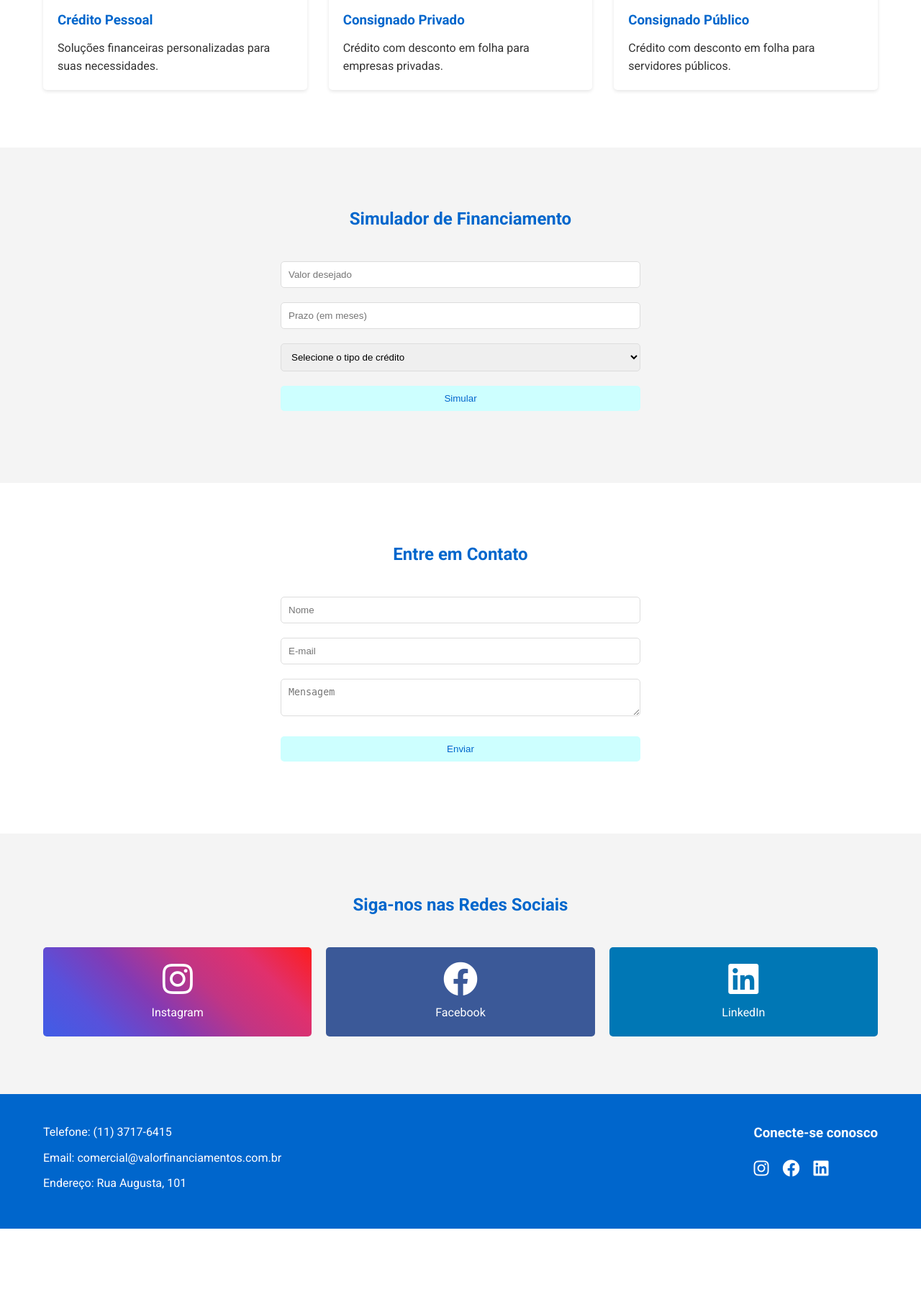
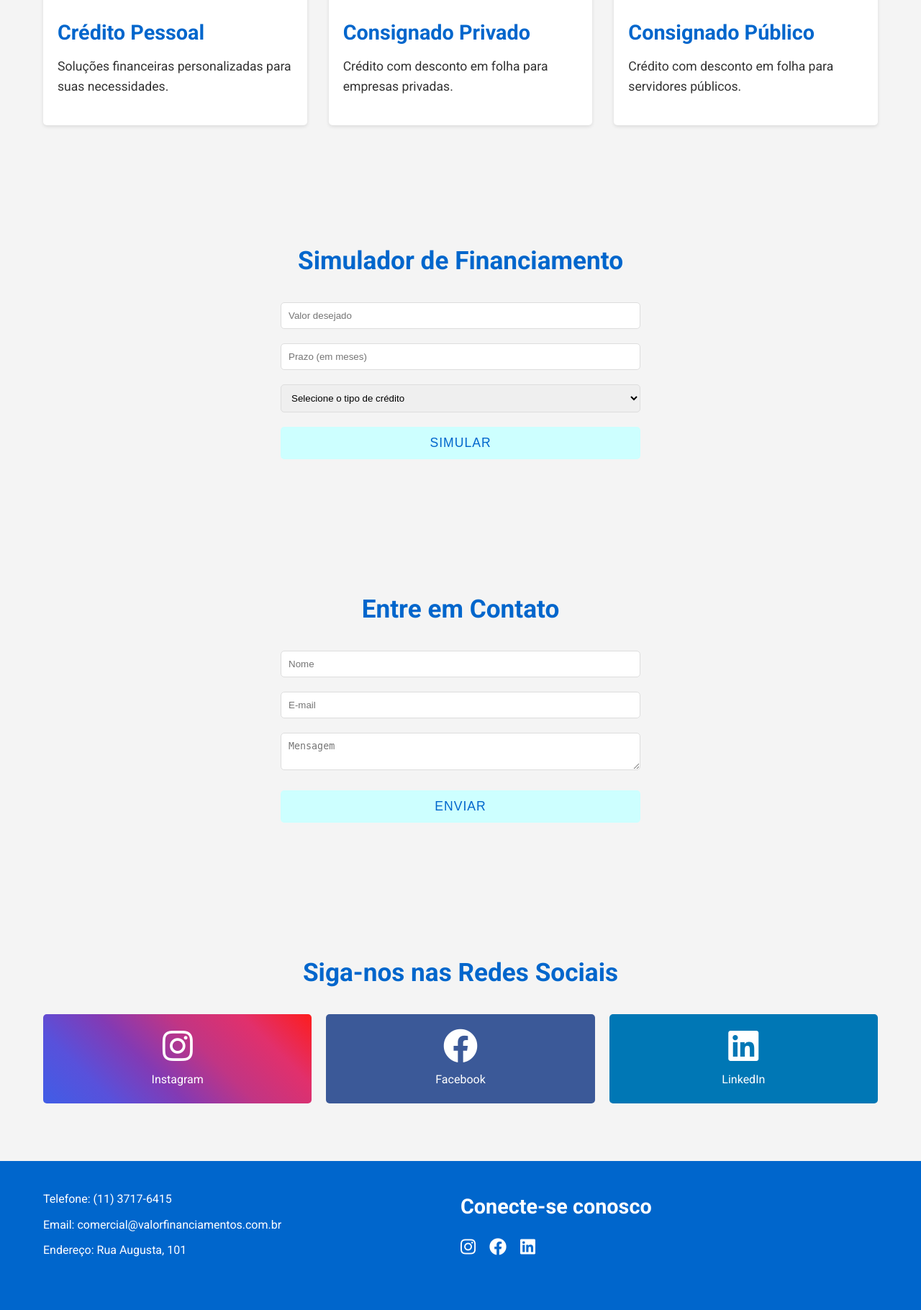
Before and after one commit to Pazzi14/SITEVALOR2-broken-, a PHP site: page / in a window 1280 px wide. Shown: the part 985-2805 px from the top of the page at 72% size. Before the commit the page ends 2692 px from the top, so only its background shows below. Run offline with PHP 8.4, Linux system fonts and the light colour scheme.

Commit message:
Update style.css

```diff
--- a/style.css
+++ b/style.css
@@ -361,3 +361,138 @@ footer {
 .slide-in {
     animation: slideInFromBottom 0.5s ease-out;
 }
+
+/* Accessibility */
+.skip-link {
+    position: absolute;
+    top: -40px;
+    left: 0;
+    background: var(--primary-color);
+    color: var(--white);
+    padding: 8px;
+    z-index: 100;
+}
+
+.skip-link:focus {
+    top: 0;
+}
+
+/* Print styles */
+@media print {
+    .whatsapp-button,
+    .social-grid,
+    nav,
+    .cta-button {
+        display: none;
+    }
+
+    body {
+        font-size: 12pt;
+    }
+
+    .container {
+        width: 100%;
+        max-width: none;
+    }
+}
+
+/* Additional styles for Sobre Nós page */
+.sobre-nos-hero h1 {
+    font-size: 2.5rem;
+    text-shadow: 2px 2px 4px rgba(0,0,0,0.5);
+}
+
+.sobre-nos-hero::before {
+    content: '';
+    position: absolute;
+    top: 0;
+    left: 0;
+    right: 0;
+    bottom: 0;
+    background: rgba(0, 0, 0, 0.6);
+    z-index: 1;
+}
+
+.sobre-nos-hero .container {
+    position: relative;
+    z-index: 2;
+}
+
+.section-padding p {
+    margin-bottom: 20px;
+    font-size: 1.1rem;
+}
+
+.team-grid h3 {
+    color: var(--primary-color);
+    margin-bottom: 15px;
+}
+
+/* Enhancements for better visual hierarchy */
+h2 {
+    font-size: 2.2rem;
+    margin-bottom: 30px;
+}
+
+h3 {
+    font-size: 1.8rem;
+    margin-bottom: 20px;
+}
+
+.section-padding:nth-child(even) {
+    background-color: var(--bg-light);
+}
+
+/* Improve form styling */
+form input:focus,
+form textarea:focus,
+form select:focus {
+    outline: none;
+    border-color: var(--primary-color);
+    box-shadow: 0 0 5px rgba(0, 102, 204, 0.5);
+}
+
+/* Enhance button styles */
+.cta-button,
+button[type="submit"] {
+    font-size: 1.1rem;
+    padding: 12px 24px;
+    text-transform: uppercase;
+    letter-spacing: 1px;
+}
+
+/* Improve footer layout */
+.footer-content {
+    flex-wrap: wrap;
+}
+
+.footer-info,
+.footer-social {
+    flex: 1 1 300px;
+    margin-bottom: 20px;
+}
+
+/* Add hover effect to product items */
+.produto-item {
+    transition: transform 0.3s ease, box-shadow 0.3s ease;
+}
+
+.produto-item:hover {
+    transform: translateY(-5px);
+    box-shadow: 0 10px 20px rgba(0,0,0,0.1);
+}
+
+/* Enhance WhatsApp button */
+.whatsapp-button {
+    font-size: 1rem;
+    padding: 12px 24px;
+}
+
+.whatsapp-button:hover {
+    background-color: #128C7E;
+}
+
+/* Add smooth scrolling for all browsers */
+html {
+    scroll-behavior: smooth;
+}
```
